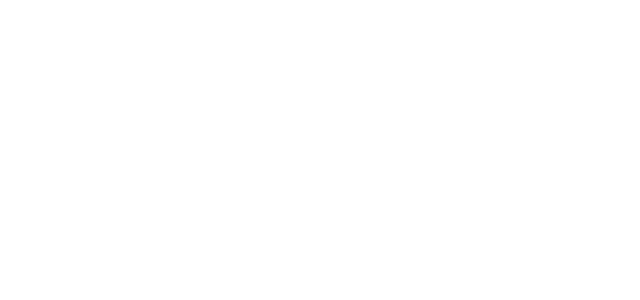
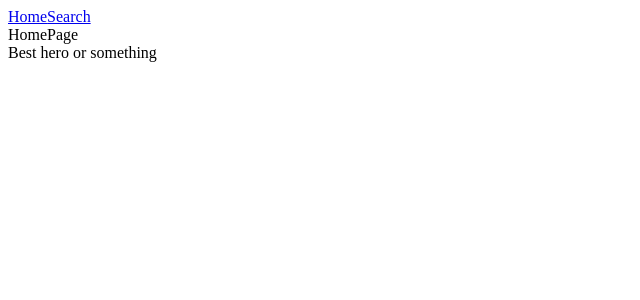
Before and after one commit to Breegul/superhero-hackathon, a React (Vite) app in the folder client/: page / in a window 1280 px wide. Before the commit this address had no page. Shown: the top 300 px of the page, without its empty margins (0-640 px from the left). Built offline with nearby package versions, Linux system fonts and the light colour scheme.

Commit message:
setup navbar

```diff
--- /dev/null
+++ b/client/components/Nav/index.jsx
@@ -0,0 +1,18 @@
+import React from 'react';
+import { NavLink, Outlet } from 'react-router-dom';
+
+
+const Nav = () => {
+    return <>
+        <header>
+            <nav>
+                <NavLink to="/" >Home</NavLink>
+                <NavLink to="/search">Search</NavLink>
+            </nav>
+        </header>
+        <Outlet />
+        <footer>Best hero or something</footer>
+    </>
+};
+
+export default Nav;
--- /dev/null
+++ b/client/components/index.js
@@ -0,0 +1 @@
+export { default as Nav } from "./Nav"
--- /dev/null
+++ b/client/pages/Homepage/index.jsx
@@ -0,0 +1,10 @@
+import React from 'react'
+
+const HomePage = () => {
+
+    return (
+        <div>HomePage</div>
+    )
+}
+
+export default HomePage;
--- a/client/pages/index.jsx
+++ b/client/pages/index.jsx
@@ -1 +1,2 @@
 export { default as SearchPage } from './SearchPage'
+export { default as HomePage } from './Homepage'
--- a/client/src/App.jsx
+++ b/client/src/App.jsx
@@ -1,13 +1,18 @@
 import React, { useState } from 'react'
-import {Routes, Route} from 'react-router-dom'
-import { SearchPage } from '../pages'
+import { Routes, Route } from 'react-router-dom'
+import { SearchPage, HomePage } from '../pages'
+import { Nav } from '../components'
 
 function App() {
 
   return (
     <Routes>
-      <Route path="/search" element={<SearchPage/>}/>
+      <Route path="/" element={<Nav />}>
+        <Route index element={<HomePage />} />
+        <Route path="/search" element={<SearchPage />} />
+      </Route>
     </Routes>
+
   )
 }
 
--- a/client/src/main.jsx
+++ b/client/src/main.jsx
@@ -1,12 +1,12 @@
 import React from 'react'
 import ReactDOM from 'react-dom/client'
 import App from './App'
-import {BrowserRouter} from "react-router-dom"
+import { BrowserRouter as Router } from "react-router-dom"
 
 ReactDOM.createRoot(document.getElementById('root')).render(
   <React.StrictMode>
-    <BrowserRouter>
-    <App />
-    </BrowserRouter>
+    <Router>
+      <App />
+    </Router>
   </React.StrictMode>,
 )
```
Also changed, not shown: client/components/HeroCard/index.jsx (added, +13 -0 lines).
